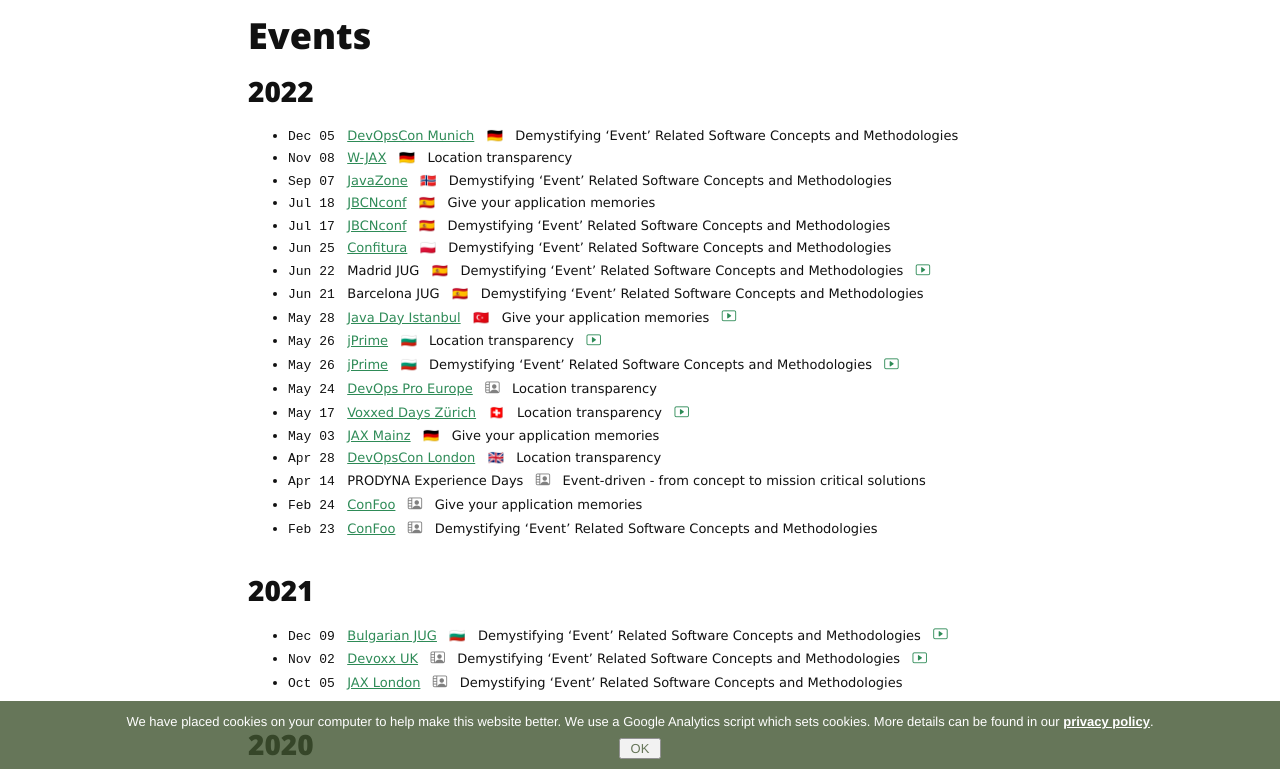
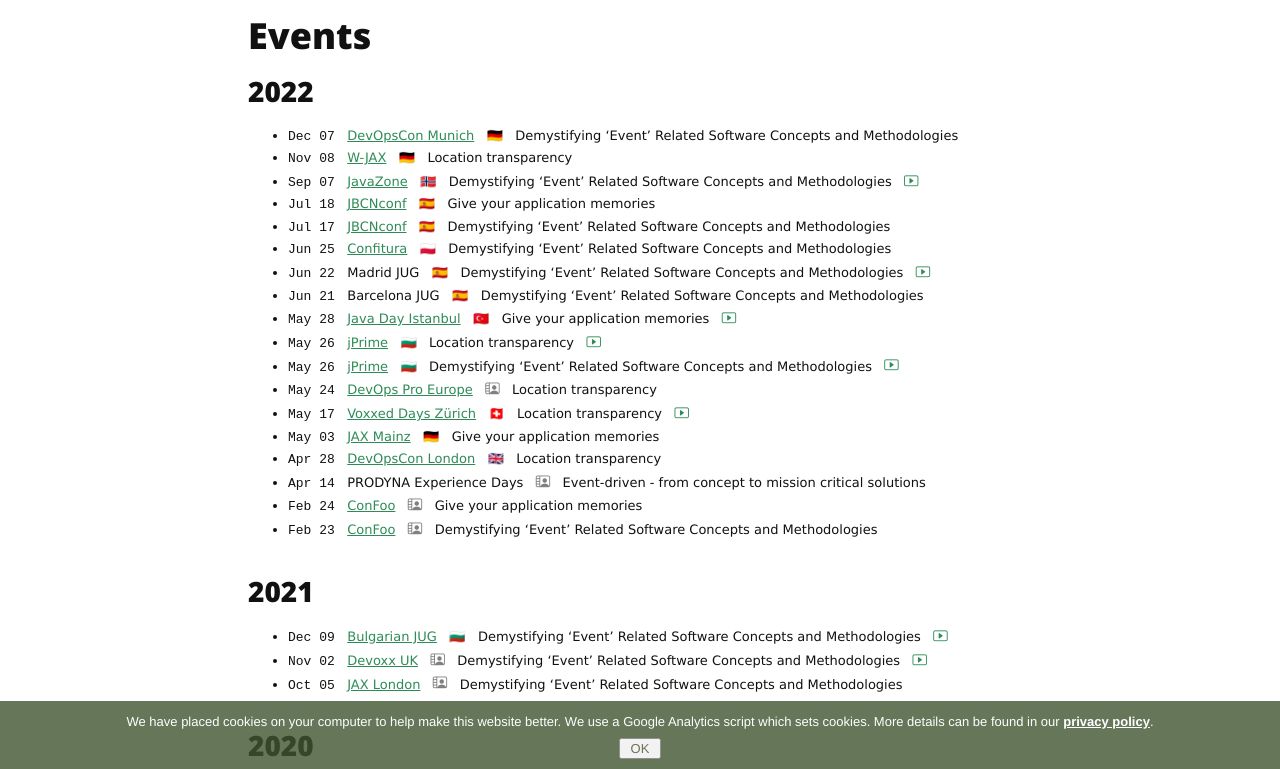
Before and after one commit to azzazzel/azzazzel.github.io, a Jekyll site: the page built from talks.md, in a window 1280 px wide and 900 px high, scrolled down 851 px, cut to the strip 131-900 px from the top of the window. Built offline with Jekyll 4.4.1, drawn with Linux system fonts in a browser that asks for light colours; nearby versions of some CDN libraries.

Commit message:
Date update and recording link

```diff
--- a/talks.md
+++ b/talks.md
@@ -94,12 +94,13 @@
 
 ### 2022
 
-- `Dec 05` &nbsp; [DevOpsCon Munich](https://devopscon.io/munich/)
+- `Dec 07` &nbsp; [DevOpsCon Munich](https://devopscon.io/munich/)
 &nbsp; 🇩🇪 &nbsp; Demystifying 'Event' Related Software Concepts and Methodologies
 - `Nov 08` &nbsp; [W-JAX](https://jax.de/munich/)
 &nbsp; 🇩🇪 &nbsp; Location transparency
 - `Sep 07` &nbsp; [JavaZone](https://2022.javazone.no)
 &nbsp; 🇳🇴 &nbsp; Demystifying 'Event' Related Software Concepts and Methodologies
+&nbsp; [<i class="bi bi-play-btn" style="font-size:0.9rem"></i>](https://vimeo.com/747697453)
 - `Jul 18` &nbsp; [JBCNconf](https://www.jbcnconf.com/2022/)
 &nbsp; 🇪🇸 &nbsp; Give your application memories
 - `Jul 17` &nbsp; [JBCNconf](https://www.jbcnconf.com/2022/)
```
